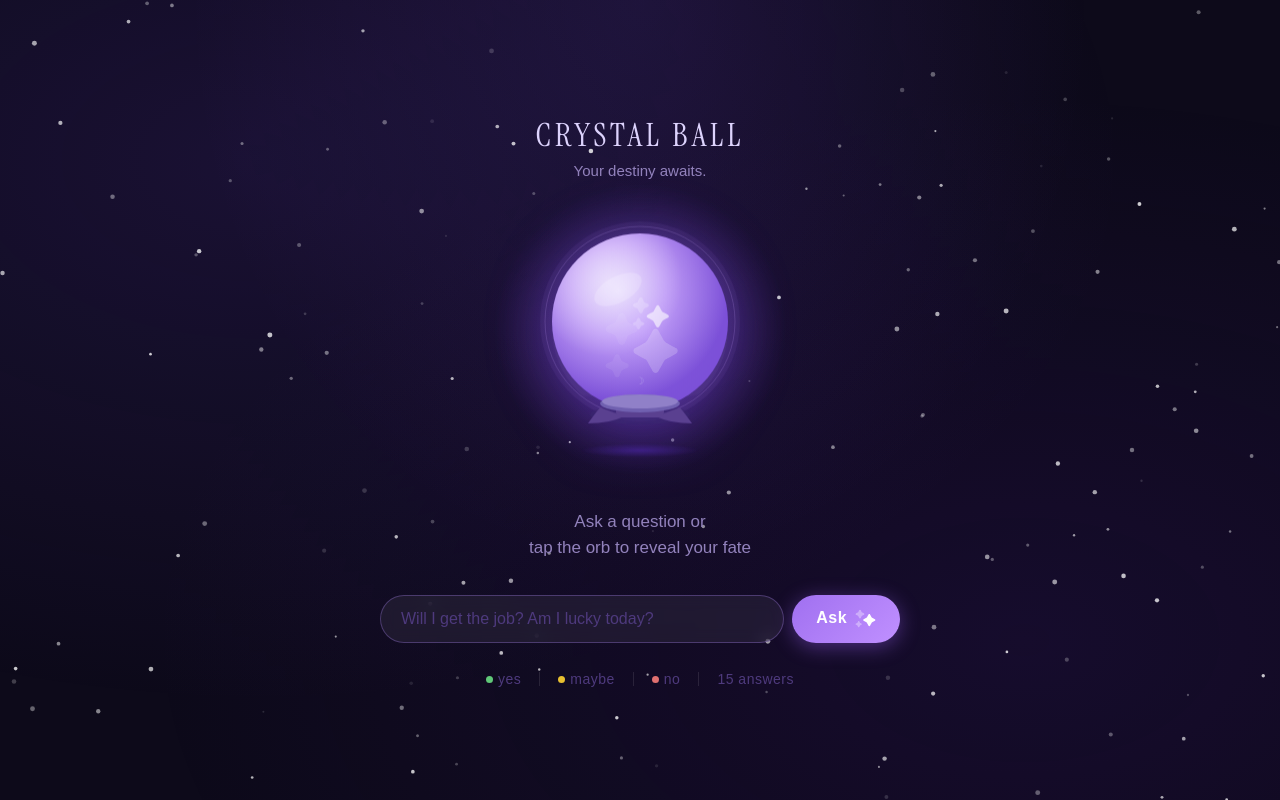
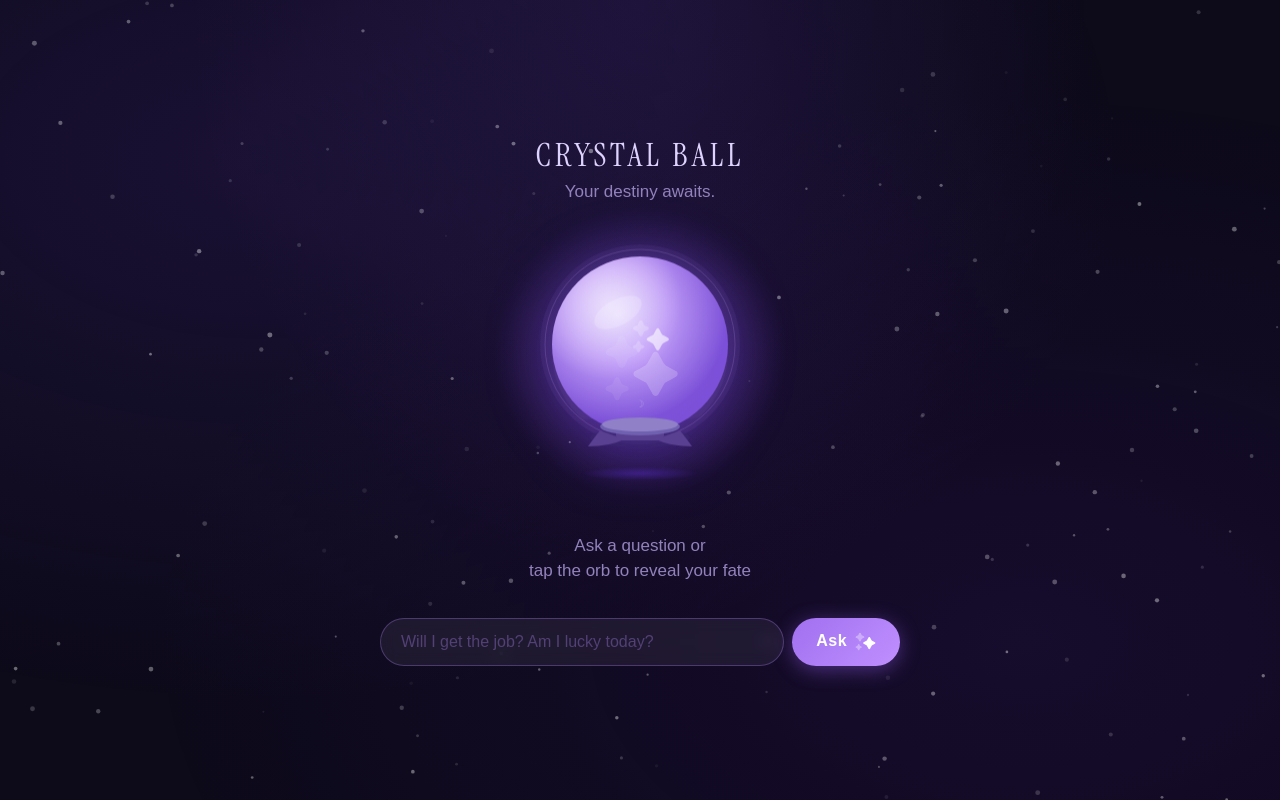
Before and after one commit to rheactdev/fortune-teller, a plain HTML site: page index.html in a window 1280 px wide. Drawn offline with nearby package versions, Linux system fonts and the light colour scheme; a web font is replaced by a local one.

Commit message:
upd stylig

```diff
--- a/index.html
+++ b/index.html
@@ -43,7 +43,7 @@
       --bg: #0d0a1a;
       --text: #ddd3fd;
       --text-muted: #9282bc;
-      --text-hint: #4e3a7d;
+      --text-hint: #524175;
       --input-bg: rgba(255, 255, 255, 0.06);
       --input-border: rgba(180, 140, 255, 0.3);
       --input-focus: rgba(180, 140, 255, 0.7);
@@ -101,9 +101,8 @@
     }
 
     .subtitle {
-      font-size: 15px;
+      font-size: 17px;
       color: var(--text-muted);
-      /* letter-spacing: 1px; */
       margin-bottom: 2.5rem;
     }
 
@@ -410,6 +409,10 @@
       background: radial-gradient(ellipse, rgba(80, 40, 180, 0.5) 0%, transparent 70%);
       border-radius: 50%;
     }
+
+    #tsparticles {
+      opacity: 50%;
+    }
   </style>
 </head>
 
@@ -504,7 +507,7 @@
       <button class="ask-btn" onclick="askQ()">Ask <span class="sparkle-icon"></span></button>
     </div>
 
-    <div class="legend">
+    <!-- <div class="legend">
       <span><span class="dot dot-yes"></span>yes</span>
       <div class="divider"></div>
       <span><span class="dot dot-maybe"></span>maybe</span>
@@ -512,7 +515,7 @@
       <span><span class="dot dot-no"></span>no</span>
       <div class="divider"></div>
       <span>15 answers</span>
-    </div>
+    </div> -->
   </div>
 
   <style>
```
